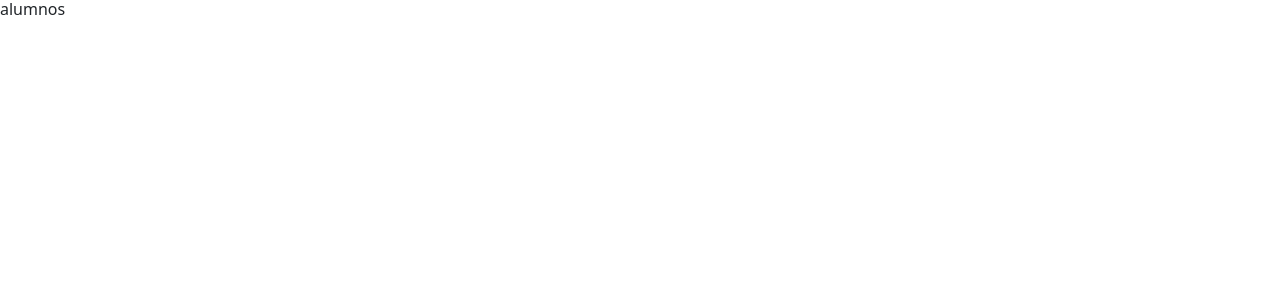
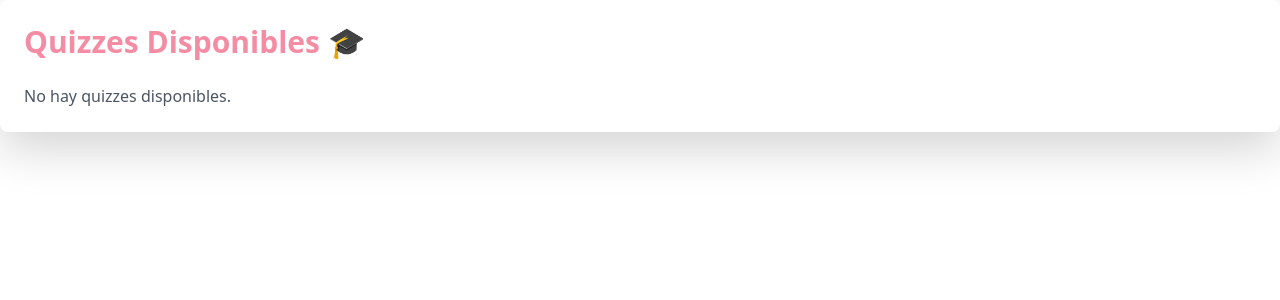
Before and after one commit to proyect-dev-girls/Test-class, a React app in the folder Frond/quizclass/: page /alumnos in a window 1280 px wide. Shown: the top 300 px of the page. Built offline with nearby package versions, Linux system fonts and the light colour scheme; the HTML template or start-up script is replaced by a standard one.

Commit message:
se creo area de trabajo del alumno

```diff
--- a/Frond/quizclass/src/App.jsx
+++ b/Frond/quizclass/src/App.jsx
@@ -1,15 +1,13 @@
-import AppRouter from "./routes/AppRoutes"
-
+import React from 'react';
+import AppRouter from './routes/AppRoutes';
+import { QuizProvider } from './contexts/quizContexts';
 
 function App() {
-
-
   return (
-    <>
-      <AppRouter/>
-
-    </>
-  )
+    <QuizProvider>
+      <AppRouter />
+    </QuizProvider>
+  );
 }
 
-export default App
+export default App;
--- a/Frond/quizclass/src/components/DashboardAdmin/sindebar/alumnos/Alumnos.jsx
+++ b/Frond/quizclass/src/components/DashboardAdmin/sindebar/alumnos/Alumnos.jsx
@@ -1,7 +1,46 @@
-import React from "react";
+// src/components/DashboardAdmin/sindebar/alumnos/Alumnos.jsx
+import React, { useContext, useState } from 'react';
+import { QuizContext } from '../../../../contexts/quizContexts';
 
-export const Alumnos= ()=>{
-    return(
-        <h2>alumnos</h2>
-    )
-}
+const Alumnos = () => {
+  const { quizzes } = useContext(QuizContext);
+  const [selectedQuiz, setSelectedQuiz] = useState(null);
+
+  const handleStartQuiz = (quiz) => {
+    setSelectedQuiz(quiz);
+  };
+
+  return (
+    <div className="p-6 bg-white rounded-lg shadow-lg">
+      <h1 className="text-3xl font-bold mb-6 text-[#f48ca4]">Quizzes Disponibles 🎓</h1>
+      {quizzes.length === 0 ? (
+        <p className="text-gray-600">No hay quizzes disponibles.</p>
+      ) : (
+        quizzes.map((quiz, index) => (
+          <div key={index} className="mb-4 bg-white p-4 rounded-lg shadow-md border border-[#a4cc64]">
+            <h2 className="text-2xl font-bold text-[#f48ca4] mb-4">{`Quiz ${index + 1}`}</h2>
+            <p className="mb-2"><strong>Pregunta:</strong> {quiz.question}</p>
+            <p className="mb-2"><strong>Opciones:</strong> {quiz.options.join(', ')}</p>
+            <p className="mb-2"><strong>Respuesta Correcta:</strong> {quiz.answer}</p>
+            {quiz.image && <img src={quiz.image} alt="Quiz" className="w-20 h-20 object-cover rounded-md border border-[#a4cc64]" />}
+            <button
+              onClick={() => handleStartQuiz(quiz)}
+              className="mt-4 bg-[#a4cc64] text-white px-4 py-2 rounded-lg hover:bg-[#8bbd4e] transition duration-300"
+            >
+              Comenzar Quiz
+            </button>
+          </div>
+        ))
+      )}
+
+      {selectedQuiz && (
+        <div className="mt-6 p-6 bg-[#f48ca4] rounded-lg text-white">
+          <h2 className="text-2xl font-bold mb-4">Estás jugando el Quiz {selectedQuiz.question}</h2>
+          {/* Aquí puedes agregar la lógica para jugar el quiz */}
+        </div>
+      )}
+    </div>
+  );
+};
+
+export default Alumnos;
--- /dev/null
+++ b/Frond/quizclass/src/components/DashboardAdmin/sindebar/alumnos/JugarQuiz.jsx
@@ -0,0 +1,12 @@
+import React from 'react';
+
+const JugarQuiz = ({ quiz }) => {
+  return (
+    <div className="p-6 bg-white rounded-lg shadow-lg">
+      <h1 className="text-3xl font-bold mb-6 text-[#f48ca4]">Jugando el Quiz</h1>
+      {/* Aquí puedes agregar la lógica para el juego, mostrando preguntas y verificando respuestas */}
+    </div>
+  );
+};
+
+export default JugarQuiz;
--- a/Frond/quizclass/src/components/DashboardAdmin/sindebar/quiz/crearQuiz.jsx
+++ b/Frond/quizclass/src/components/DashboardAdmin/sindebar/quiz/crearQuiz.jsx
@@ -1,6 +1,5 @@
-// src/components/Sidebar/Quiz/CrearQuiz.jsx
 import React, { useState } from 'react';
-import { MdUpload } from 'react-icons/md'; // Importa el icono de carga
+import { MdUpload } from 'react-icons/md';
 import ListarQuiz from './ListQuiz';
 import Sidebar from '../Sidebar';
 
@@ -51,7 +50,6 @@ const CrearQuiz = () => {
   return (
     <div className="flex">
       <div className="w-64 bg-white text-gray-800 shadow-lg border border-[#a4cc64]">
-        {/* Incluye aquí tu Sidebar */}
         <Sidebar />
       </div>
       <div className="flex-1 p-8 bg-gradient-to-r from-[#f48ca4] to-[#a4cc64]">
--- /dev/null
+++ b/Frond/quizclass/src/contexts/quizContexts.jsx
@@ -0,0 +1,19 @@
+import React, { createContext, useState, useContext } from 'react';
+
+ export const QuizContext = createContext();
+
+export const QuizProvider = ({ children }) => {
+  const [quizzes, setQuizzes] = useState([]);
+
+  const addQuiz = (newQuiz) => {
+    setQuizzes((prevQuizzes) => [...prevQuizzes, newQuiz]);
+  };
+
+  return (
+    <QuizContext.Provider value={{ quizzes, addQuiz }}>
+      {children}
+    </QuizContext.Provider>
+  );
+};
+
+export const useQuiz = () => useContext(QuizContext);
--- a/Frond/quizclass/src/page/Home.jsx
+++ b/Frond/quizclass/src/page/Home.jsx
@@ -7,6 +7,8 @@ export const Home =()=>{
         <>
           <h1> home bienbenido</h1>
           <Link to='/Dashoard'>ADMIN</Link>
+          <br />
+          <Link to='/alumnos'>Alumnos</Link>
         </>
     )
 }
--- a/Frond/quizclass/src/routes/AppRoutes.jsx
+++ b/Frond/quizclass/src/routes/AppRoutes.jsx
@@ -3,7 +3,8 @@ import { BrowserRouter as Router, Routes, Route } from 'react-router-dom';
 import { Home } from '../page/Home';
 import { Dashboard } from '../page/AdminProfe';
 import CrearQuiz from '../components/DashboardAdmin/sindebar/quiz/crearQuiz';
-import { Alumnos } from '../components/DashboardAdmin/sindebar/alumnos/Alumnos';
+import Alumnos  from '../components/DashboardAdmin/sindebar/alumnos/Alumnos';
+import JugarQuiz from '../components/DashboardAdmin/sindebar/alumnos/JugarQuiz';
 
 const AppRouter = () => {
     return (
@@ -12,7 +13,7 @@ const AppRouter = () => {
           <Route path="/" element={<Home/>}/>
           <Route path="/crear-quiz" element={<CrearQuiz />} />
           <Route path="/alumnos" element={<Alumnos/>} />
-
+          <Route path="/jugar-quiz" element={<JugarQuiz/>} />
           <Route path="/Dashoard" element={<Dashboard/>}/>
 
         </Routes>
```
